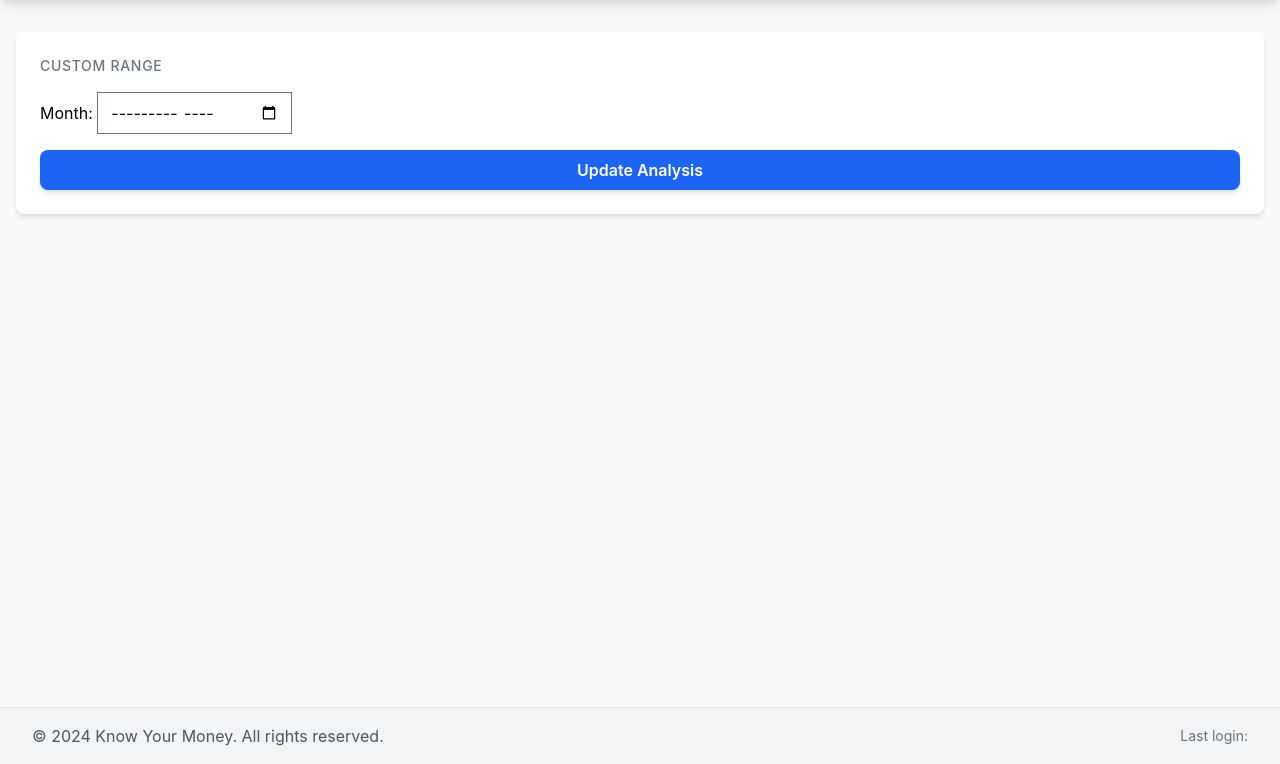
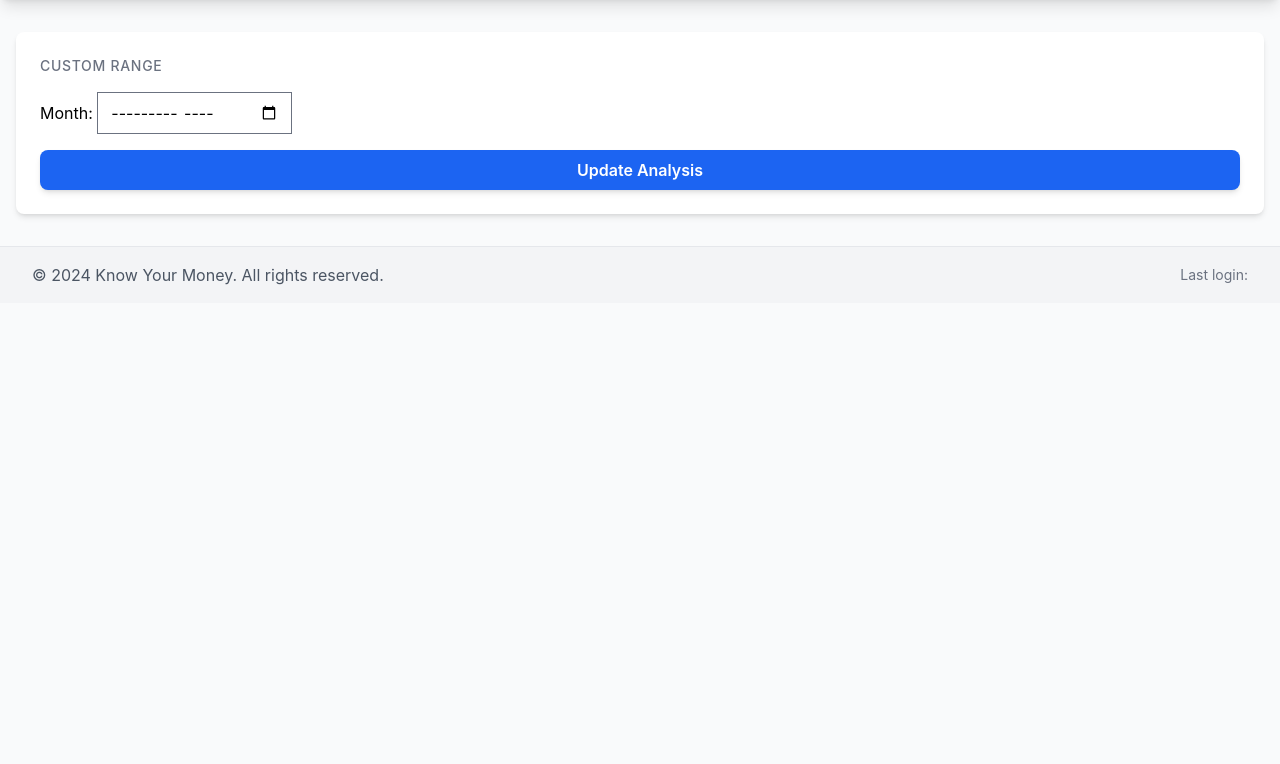
Before and after one commit to srihk/kym, a Django app: page /analytics/ in a window 1280 px wide. Shown: the part 36-800 px from the top of the page. Run offline with Django 5.2, Linux system fonts and the light colour scheme; the visitor is signed in with stand-in values (Sample User, id 1); some libraries are stand-ins or nearby versions.

Commit message:
Make footer sticky.

```diff
--- a/backend_django/templates/base.html
+++ b/backend_django/templates/base.html
@@ -51,7 +51,7 @@
     </main>
 
     <!-- Fixed Footer -->
-    <footer class="bg-gray-100 border-t fixed bottom-0 w-full">
+    <footer class="bg-gray-100 border-t sticky bottom-0 w-full">
         <div class="max-w-7xl mx-auto py-4 px-4 sm:px-6 lg:px-8">
             <div class="flex justify-between items-center">
                 <p class="text-gray-600">© 2024 Know Your Money. All rights reserved.</p>
```
